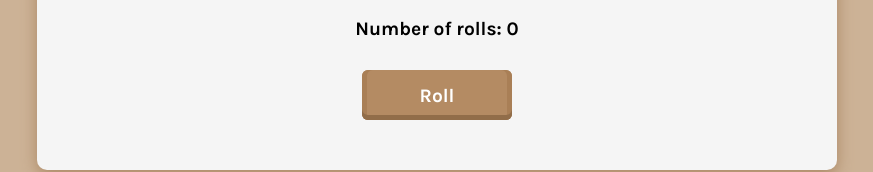
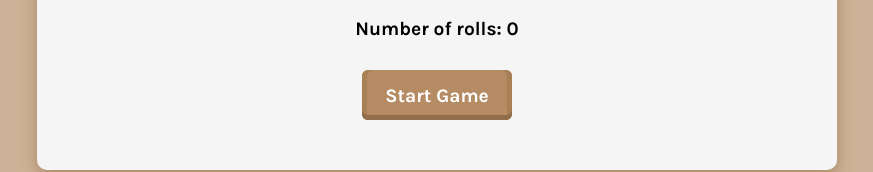
Before and after one commit to steph-xue/tenzies-game, a React (Vite) app: page / in a window 1280 px wide. Shown: the part 473-645 px from the top of the page, without its empty margins (203-1076 px from the left). Built offline with nearby package versions, Linux system fonts and the light colour scheme.

Commit message:
add button and functions to start game and start a new game

```diff
--- a/src/App.jsx
+++ b/src/App.jsx
@@ -8,11 +8,17 @@ function App() {
     // Create a state variable to store the 10 dice objects (initially all randomly generated)
     const [dice, setDice] = React.useState(allNewDice());
 
+    // Create a state variable to store whether the player has started the game
+    const [gameStarted, setGameStarted] = React.useState(false);
+
     // Create a state variable to store whether the player has achieved a tenzies win
     const [tenzies, setTenzies] = React.useState(false);
 
     // Create a state variable to store the number of rolls
     const [rolls, setRolls] = React.useState(0);
+
+    // Create a state variable to store the best score (fastest time and associated number of rolls)
+    const [bestScore, setbestScore] = React.useState(() => localStorage.getItem("bestScore") || {});
 
     // Check if the player has achieved a tenzies win
     // Checks if all dice are held and have the same value
@@ -24,6 +30,16 @@ function App() {
             setTenzies(true);
         }
     }, [dice])
+
+    React.useEffect(() => {
+      if (tenzies) {
+        let currentScore = {
+          rolls: rolls,
+          time: new Date()
+        }
+      }
+
+    }, [tenzies])
 
     // Function to generate a new die object
     function generateNewDie() {
@@ -43,22 +59,6 @@ function App() {
         return newDice;
     }
 
-    // Function to roll the dice or reset the game if won
-    function rollDice() {
-        if(!tenzies) {
-            setDice(oldDice => oldDice.map(die => {
-                return die.isHeld ?
-                    die :
-                    generateNewDie();
-            }));
-            setRolls(prevRolls => prevRolls + 1);
-        } else {
-            setTenzies(false);
-            setDice(allNewDice());
-            setRolls(0);
-        }
-    }
-
     // Function to hold a die
     function holdDice(id) {
         setDice(oldDice => oldDice.map(die => {
@@ -66,6 +66,29 @@ function App() {
                 {...die, isHeld: !die.isHeld} :
                 die;
         }));
+    }
+
+    // Function to roll the dice (after starting the game and before achieving a tenzies win)
+    function rollDice() {
+      setDice(oldDice => oldDice.map(die => {
+          return die.isHeld ?
+              die :
+              generateNewDie();
+      }));
+      setRolls(prevRolls => prevRolls + 1);
+    }
+
+    // Function to start the game
+    function startGame() {
+      setGameStarted(true);
+    }
+
+    // Function to start a new game
+    function newGame() {
+      setTenzies(false);
+      setGameStarted(false);
+      setDice(allNewDice());
+      setRolls(0);
     }
 
     // Map the dice objects to an array of dice components
@@ -94,12 +117,34 @@ function App() {
 
             {tenzies && <h2 className="win">You won!</h2>}
             {tenzies && <h2 className="roll-win">It took you {rolls} rolls!</h2>}
-            <button
-                className="roll-dice"
-                onClick={rollDice}
-            >
-                {tenzies ? "New Game" : "Roll"}
-            </button>
+
+            {
+              gameStarted && !tenzies &&
+                <button
+                    className="tenzies-button"
+                    onClick={rollDice}
+                >
+                    Roll
+                </button>
+            }
+            {
+              !gameStarted && !tenzies &&
+                <button
+                    className="tenzies-button"
+                    onClick={startGame}
+                >
+                    Start Game
+                </button>
+            }
+            {
+              gameStarted && tenzies &&
+                <button
+                    className="tenzies-button"
+                    onClick={newGame}
+                >
+                    New Game
+                </button>
+            }
         </main>
     );
 }
--- a/src/style.css
+++ b/src/style.css
@@ -119,7 +119,7 @@ main {
   color: #814d1a;
 }
 
-.roll-dice {
+.tenzies-button {
   height: 50px;
   width: 150px;
   border: none;
```
